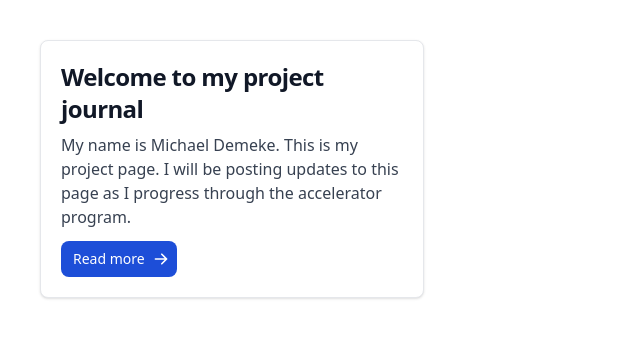
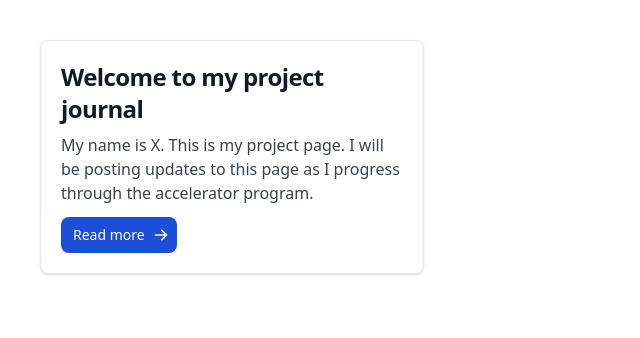
Before and after one commit to Mikdem/project-journal-starter-main, a website: page project-journal-starter-main/src/index.html in a window 1280 px wide. Shown: the whole page, without its empty margins (0-640 px from the left). Drawn offline with nearby package versions, Linux system fonts and the light colour scheme; files that its build step writes are made by us from their sources.

Commit message:
Update index.html

```diff
--- a/project-journal-starter-main/src/index.html
+++ b/project-journal-starter-main/src/index.html
@@ -14,7 +14,7 @@
           <a href="#">
               <h5 class="mb-2 text-2xl font-bold tracking-tight text-gray-900 dark:text-white">Welcome to my project journal</h5>
           </a>
-          <p class="mb-3 font-normal text-gray-700 dark:text-gray-400">My name is Michael Demeke. This is my project page. I will be posting updates to this page as I progress through the accelerator program.</p>
+          <p class="mb-3 font-normal text-gray-700 dark:text-gray-400">My name is X. This is my project page. I will be posting updates to this page as I progress through the accelerator program.</p>
           <a href="#" class="inline-flex items-center px-3 py-2 text-sm font-medium text-center text-white bg-blue-700 rounded-lg hover:bg-blue-800 focus:ring-4 focus:outline-none focus:ring-blue-300 dark:bg-blue-600 dark:hover:bg-blue-700 dark:focus:ring-blue-800">
               Read more
               <svg aria-hidden="true" class="w-4 h-4 ml-2 -mr-1" fill="currentColor" viewBox="0 0 20 20" xmlns="http://www.w3.org/2000/svg"><path fill-rule="evenodd" d="M10.293 3.293a1 1 0 011.414 0l6 6a1 1 0 010 1.414l-6 6a1 1 0 01-1.414-1.414L14.586 11H3a1 1 0 110-2h11.586l-4.293-4.293a1 1 0 010-1.414z" clip-rule="evenodd"></path></svg>
```
